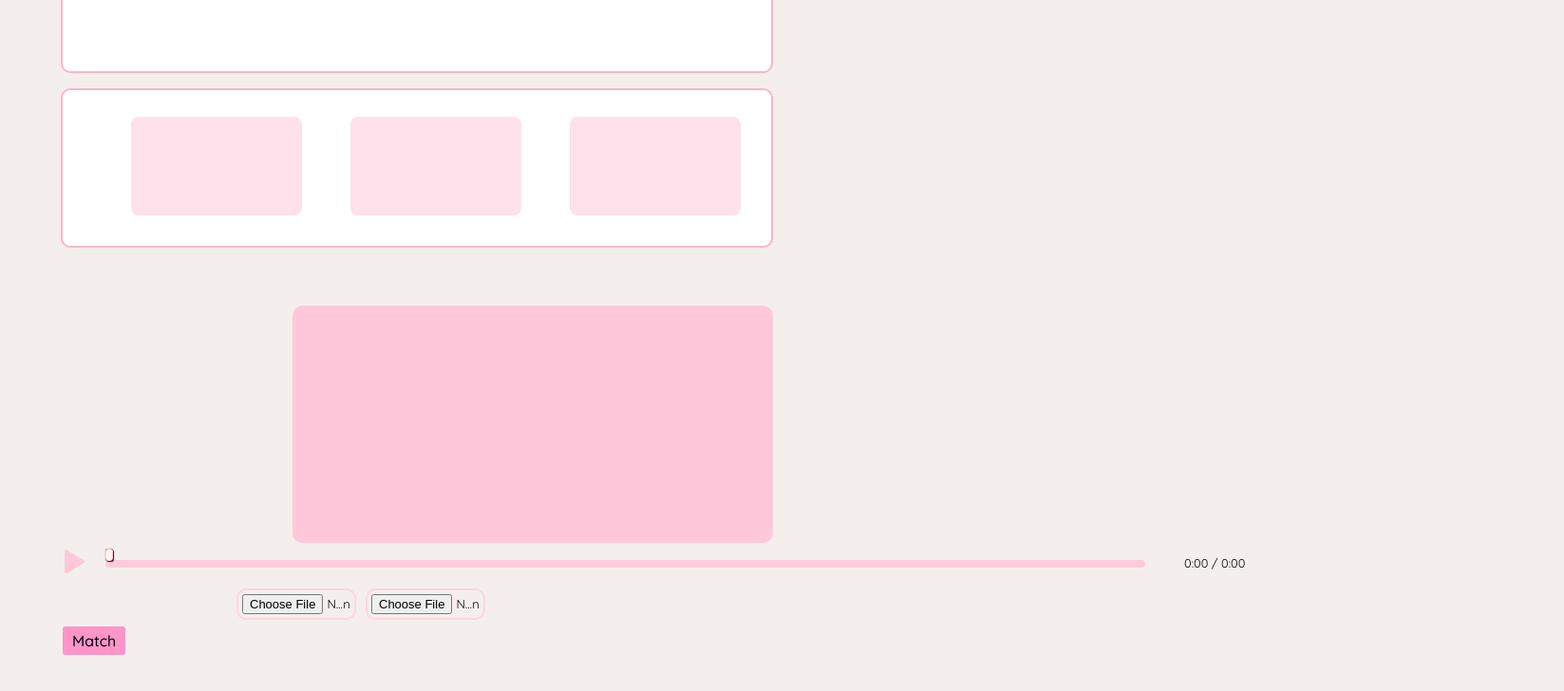
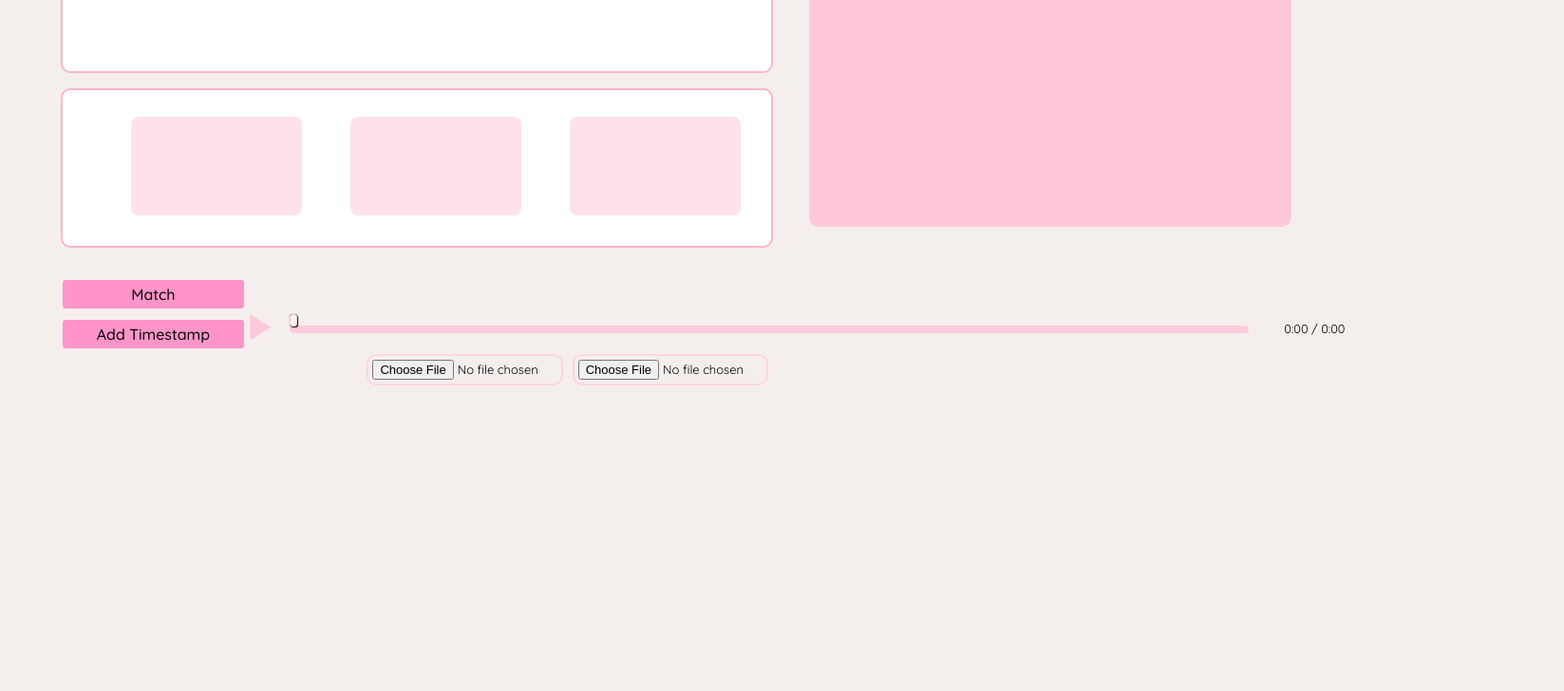
Before and after one commit to elise-chang/Dance-Central, a React (Vite) app in the folder Dance-Central-App/: page /blocking in a window 1280 px wide. Shown: the part 534-1262 px from the top of the page at 95% size, 1647 px wide, since content can reach past the window. After the commit the page ends 1025 px from the top, so only its background shows below. Built offline with nearby package versions, Linux system fonts and the light colour scheme.

Commit message:
implemented adding timestamps to notes in blocking page

```diff
--- a/Dance-Central-App/src/components/Audio.jsx
+++ b/Dance-Central-App/src/components/Audio.jsx
@@ -239,9 +239,20 @@ export default function Audio({ sendTimeStamp }) {
   return (
     <>
       <main>
-            <div className="front-text-audio-container">
-              <div>
-
+          <div className="front-text-audio-container">
+            <div className="timestamp-match-buttons">
+            <Button text="Match" id="match-button" onClick={handleMatch} />
+                <Button
+                  text="Add Timestamp"
+                  id="timestamp-button"
+                  onClick={() => {
+                    if (sendTimeStamp && audioControl.current) {
+                      sendTimeStamp(audioControl.current.currentTime);
+                    }
+                  }}
+                />
+             </div>
+            <div>
                 <div className="front-audio">
                   <audio
                     id="music-audio"
@@ -267,7 +278,7 @@ export default function Audio({ sendTimeStamp }) {
                                fontWeight: currLyricID === id ? "bold" : "normal",
                                display: "block",
                                padding: "2px 0",
-                               color: "grey"
+                               color: "black"
                              }}
                            >
                              {text}
@@ -397,7 +408,6 @@ export default function Audio({ sendTimeStamp }) {
                 </div>
               </div>
             </div>
-            <Button text="Match" id="match-button" onClick={handleMatch} />
       </main>
     </>
   );
--- a/Dance-Central-App/src/components/audio.css
+++ b/Dance-Central-App/src/components/audio.css
@@ -2,20 +2,21 @@
    background-color: #f4efed;
    font-size: 13px;
    padding: 4px;
-   width: 20%;
+   width: 35%;
 }
 
 
 .file-uploads {
    display: flex;
    flex-flow: row;
-   float: right;
+   justify-content: flex-end;
 }
 
 
 .front-text-audio-container {
+    position: relative;
     display: flex;
-    flex-flow: column;
+    flex-flow: row;
     justify-content: flex-end;
 }
 
@@ -24,6 +25,13 @@
     width: 50%;
     color: rgb(45, 45, 45);
     font-size: 1.0rem;
+}
+
+.timestamp-match-buttons {
+  display: flex;
+  flex-flow: column;
+  width: 200px;
+   gap: 8px;
 }
 
 .front-audio {
@@ -36,21 +44,23 @@
 }
 
 .front-lyrics {
-    display: flex;
+    display: block;
+    position: absolute;
+    left: 105%;
+    bottom: 140%;
     margin-top: 1.0em;
     padding-left: 0.5em;
     height: 250px;
     width: 500px;
     border-radius: 10px;
     overflow: auto;
-    font-size: 0.8rem;
+    font-size: 1.0rem;
     background-color: #FFC8DA;
-    float: right;
   }
 
 .audio-controls {
     display: flex;
-    width: 200%;
+    width: 250%;
     height: 43px;
     margin-top: 2.0em;
     align-items: center;
--- a/Dance-Central-App/src/pages/blocking.jsx
+++ b/Dance-Central-App/src/pages/blocking.jsx
@@ -11,6 +11,7 @@ export default function Blocking() {
   const [selected, setSelected] = useState(null);
   const [notes, setNotes] = useState("");
   const carouselRef = useRef(null);
+  const audioTimeRef = useRef(null);
 
   const addImages = (items) => {
     setImages((prev) => {
@@ -21,6 +22,14 @@ export default function Blocking() {
       return newItems;
     });
   };
+
+  const handleAddTimestamp = (time) => {
+    const minutes = Math.floor(time / 60);
+    const seconds = Math.floor(time % 60);
+    const timestamp = `[${minutes}:${seconds < 10 ? "0" : ""}${seconds}] `;
+    setNotes((prev) => prev + timestamp);
+  };
+
 
   useEffect(() => {
     if (!carouselRef.current || !selected) return;
@@ -146,7 +155,7 @@ export default function Blocking() {
           />
         </div>
       </aside>
-      <Audio />
+      <Audio sendTimeStamp={handleAddTimestamp} />
     </div>
     </>
   );
```
